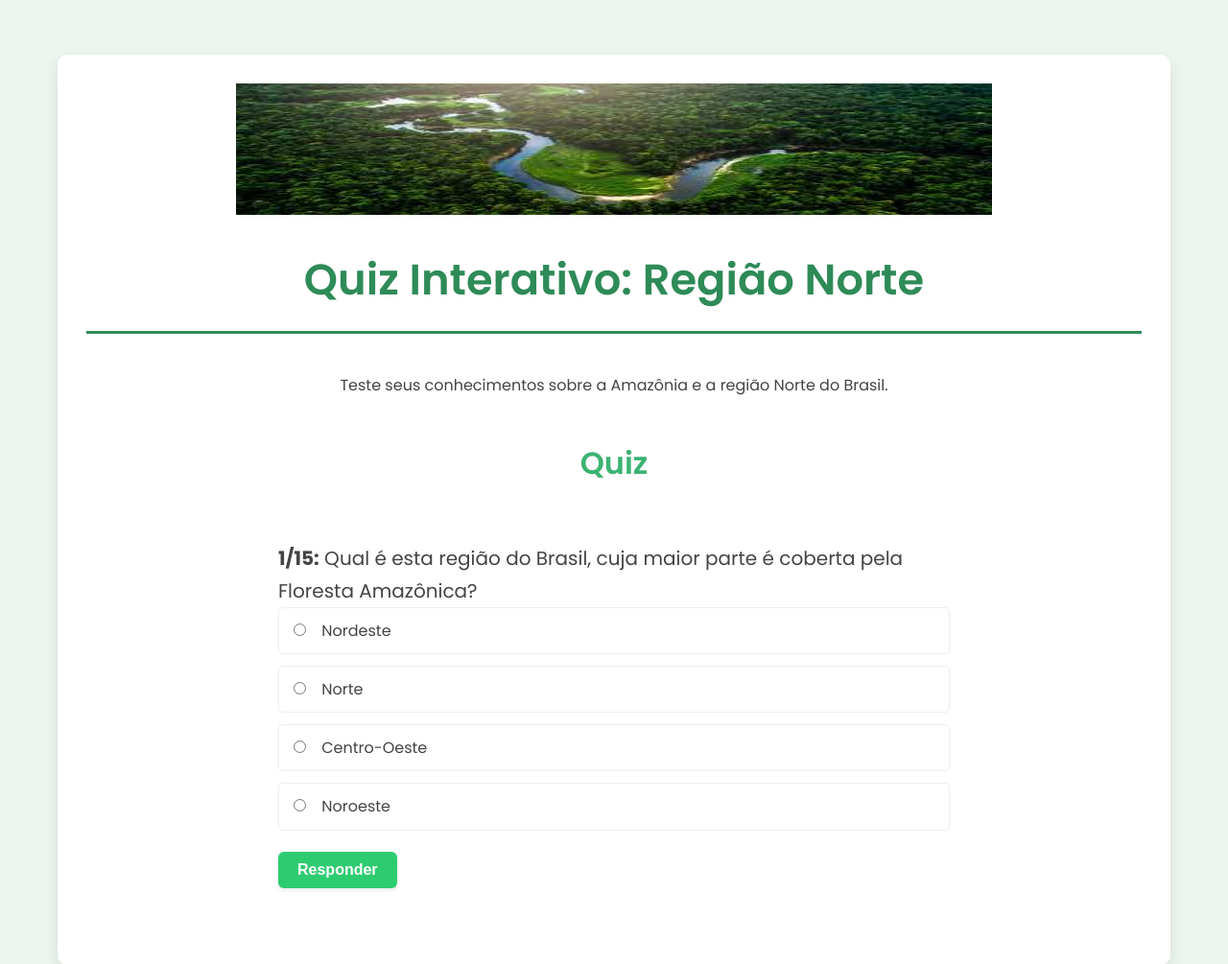
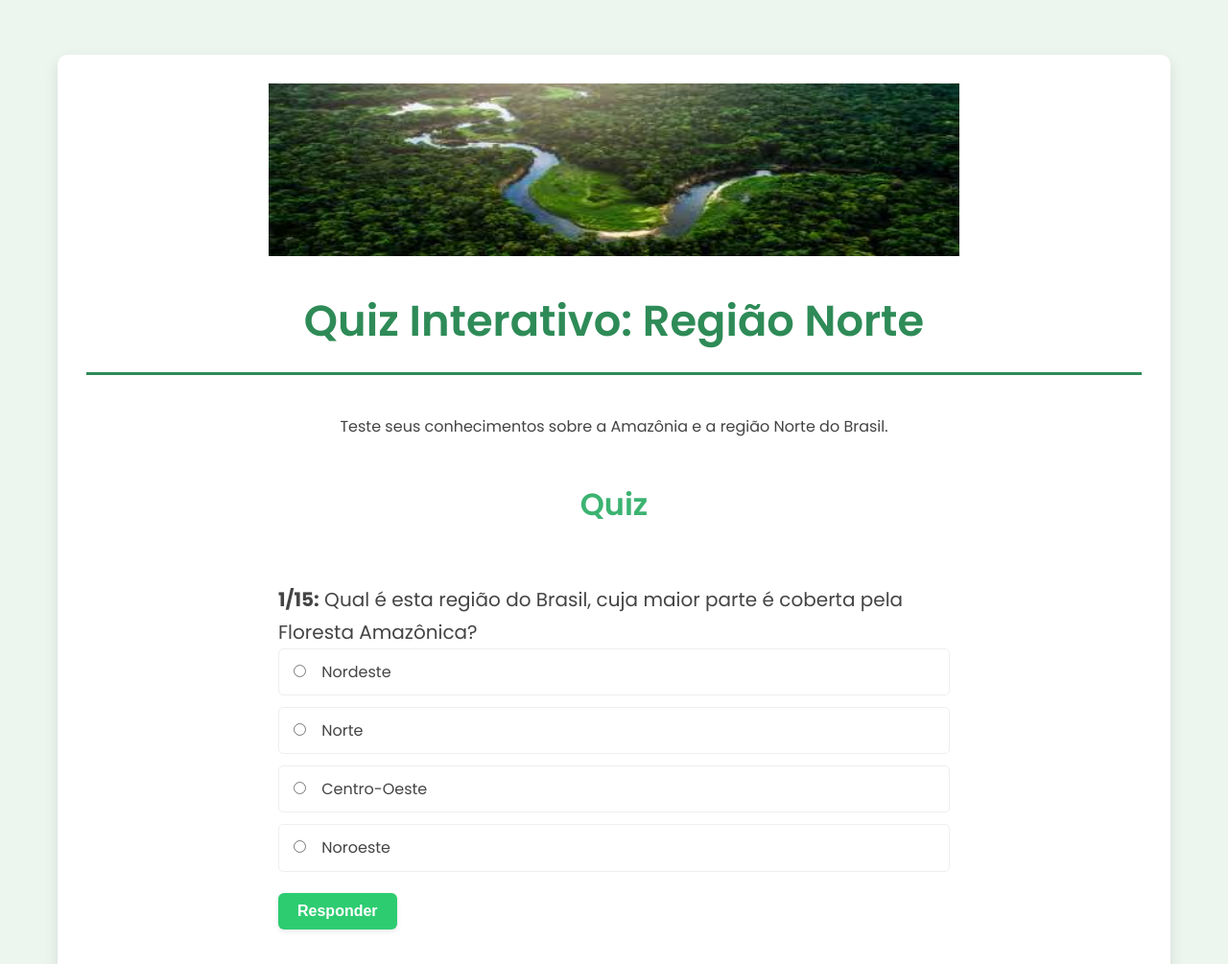
Before and after one commit to LmrCreator/Quiz-Norte-BR-e-Amazonia, a plain HTML site: page index.html in a window 1280 px wide. Shown: the top 1005 px of the page at 96% size. Drawn offline with Linux system fonts and the light colour scheme.

Commit message:
UpdateNewBanner

```diff
--- a/index.html
+++ b/index.html
@@ -68,8 +68,8 @@
 
     /* Estilo para a imagem de topo */
     .banner-topo {
-    width: 788px;
-    height: 137px;
+    width: 720px;
+    height: 180px;
     display: block;
     margin: 0 auto; /* Centraliza a imagem */
 }
```
